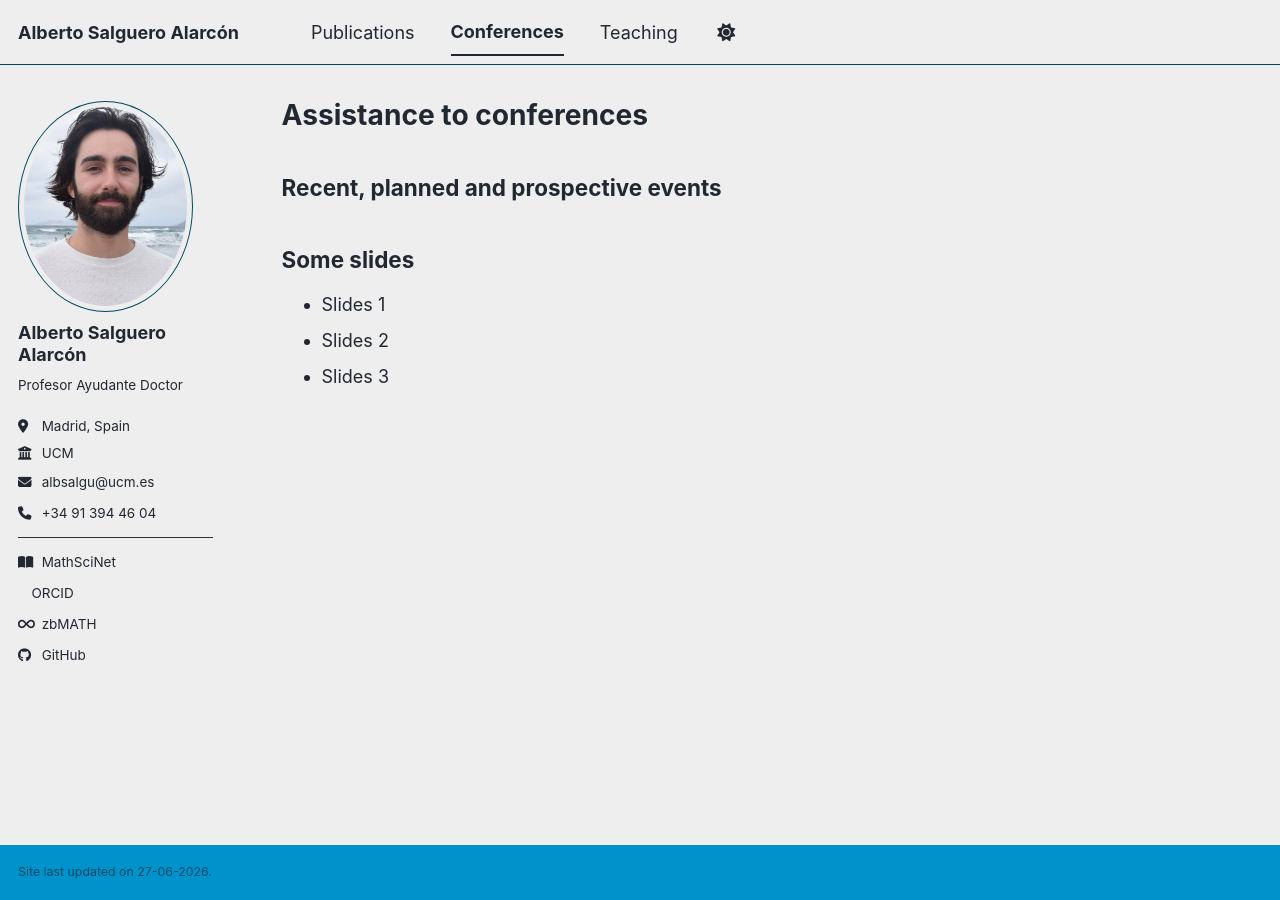
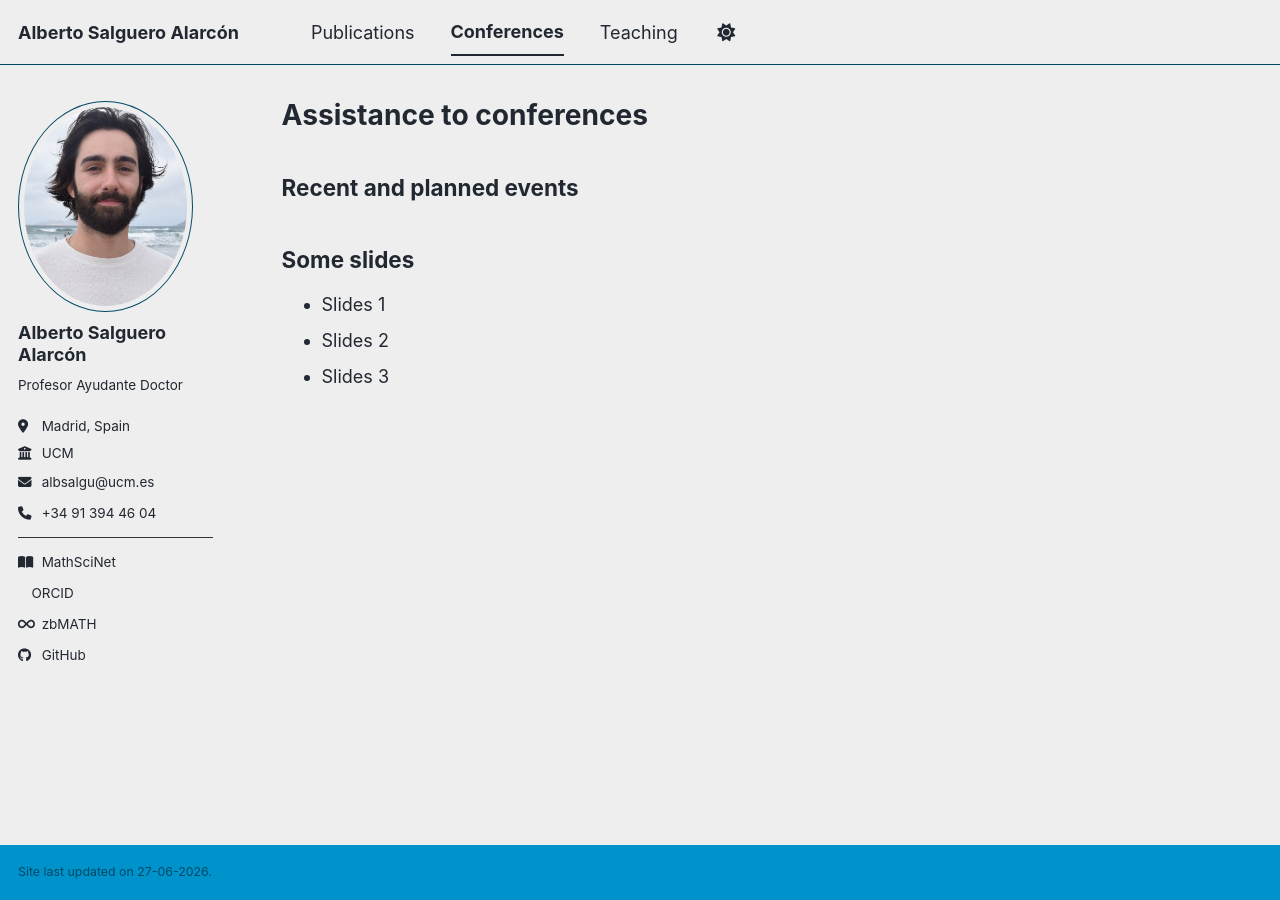
Before and after one commit to salgueroalarcon/salgueroalarcon.github.io, a Jekyll site: the page built from _pages/talks.md, in a window 1280 px wide. Built offline with Jekyll 4.4.1, drawn with Linux system fonts in a browser that asks for light colours; a style sheet for code colours, icons or effects is not loaded; part of the change alters nothing that is shown.

Commit message:
Revise talks section for upcoming events
Updated the talks section to include future events for 2023-2027.

```diff
--- a/_pages/talks.md
+++ b/_pages/talks.md
@@ -5,8 +5,28 @@ permalink: /talks/
 author_profile: true
 ---
 
-## Recent, planned and prospective events
+## Recent and planned events
 {% if site.talkmap_link == true %}
+### 2027
+- Talk 1
+
+### 2026
+- Talk 1
+- Talk 2
+
+### 2025
+- Talk 1
+- Talk 2
+
+### 2024
+- Talk 1
+- Talk 2
+
+### 2023
+- Talk 1
+- Talk 2
+- Talk 3
+- Talk 4
 
 <p style="text-decoration:underline;"><a href="/talkmap.html">See a map of all the places I've given a talk!</a></p>
 
```
